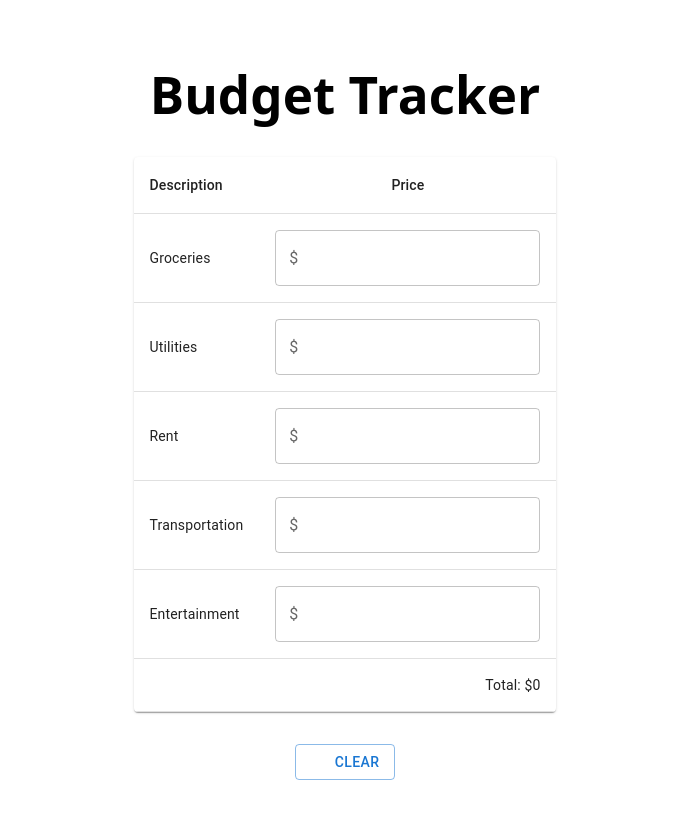
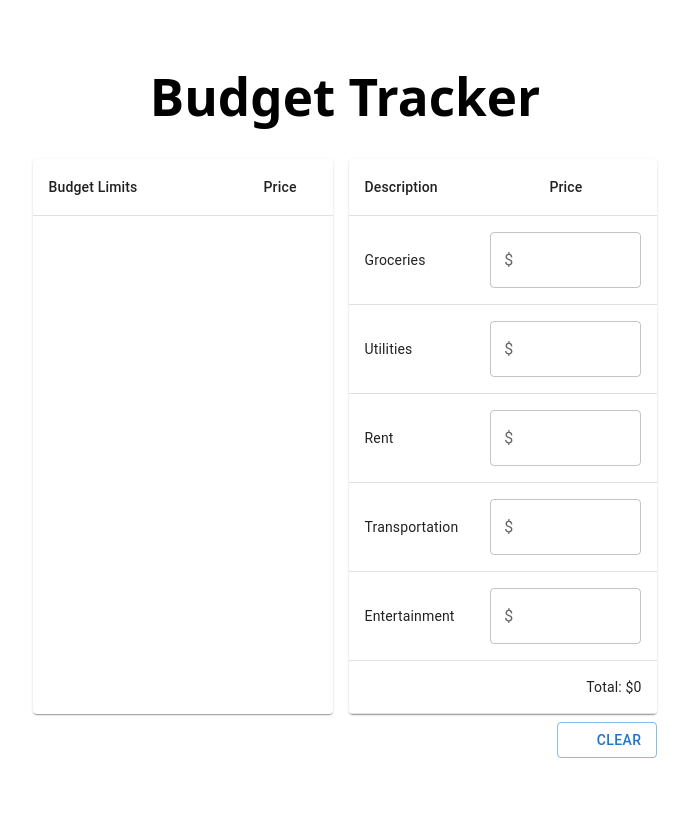
Before and after one commit to samuelparada6/financial-planner, a React (Vite) app: page / in a window 1280 px wide. Shown: the whole page, without its empty margins (295-984 px from the left). Built offline with nearby package versions, Linux system fonts and the light colour scheme; some icons are missing.

Commit message:
added a static table next to budget table

```diff
--- a/src/App.jsx
+++ b/src/App.jsx
@@ -94,6 +94,17 @@ export default function App() {
   return (
     <>
       <h1 style={{ color: "Black" }}>Budget Tracker</h1>
+      <Stack direction="row" spacing={2} justifyContent="center" sx={{ m: 1 }}>
+        <TableContainer component={Paper} sx={{ maxWidth: 300, margin: '32px auto' }}>
+          <Table>
+            <TableHead>
+              <TableRow>
+                <TableCell>Budget Limits</TableCell>
+                <TableCell align="center">Price</TableCell>
+              </TableRow>
+            </TableHead>
+          </Table>
+        </TableContainer>
         <TableContainer component={Paper} sx={{ maxWidth: 500, margin: '32px auto' }}>
           <Table>
             <TableHead>
@@ -132,7 +143,8 @@ export default function App() {
             </TableBody>
           </Table>
         </TableContainer>
-      <Stack direction="row" spacing={2} justifyContent="center" sx={{ m: 1 }}>
+      </Stack>
+      <Stack direction="row" spacing={2} justifyContent="right" sx={{ m: 1 }}>
         <Button variant="outlined" startIcon={<DeleteIcon />} onClick={handleClear}>
           Clear
         </Button>
```
Lines whose indentation alone changed are shown as unchanged.
